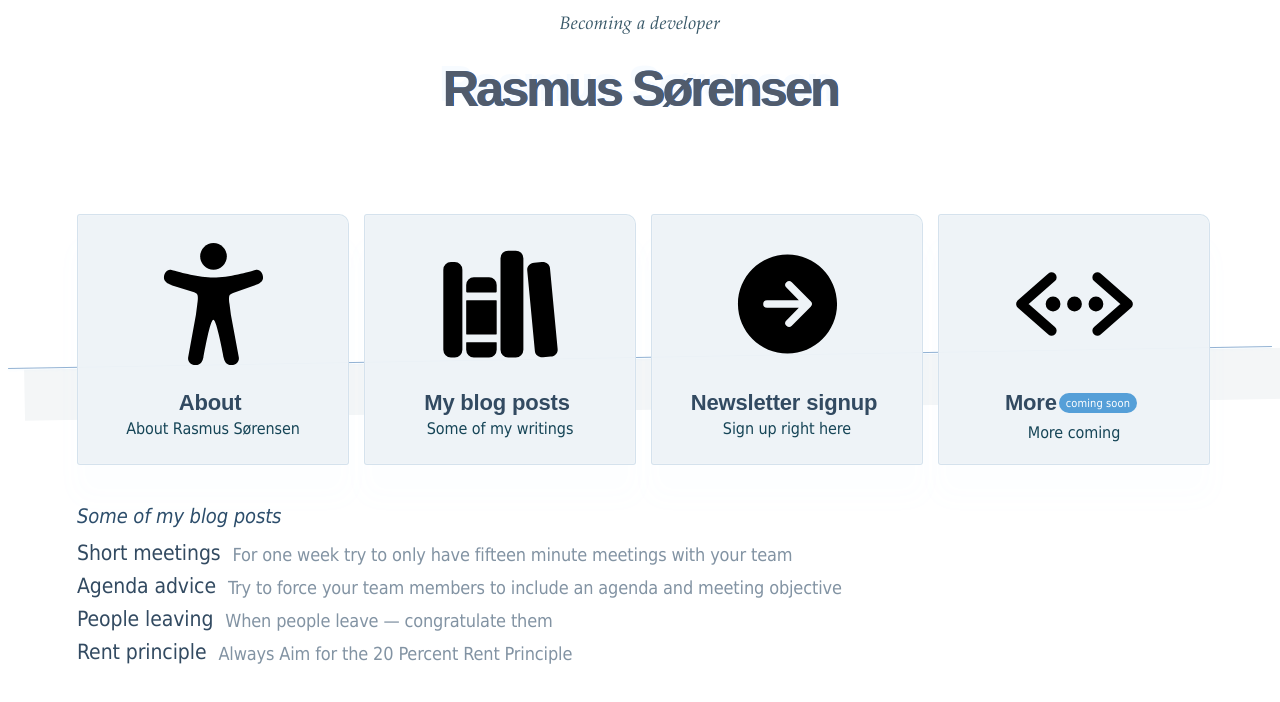
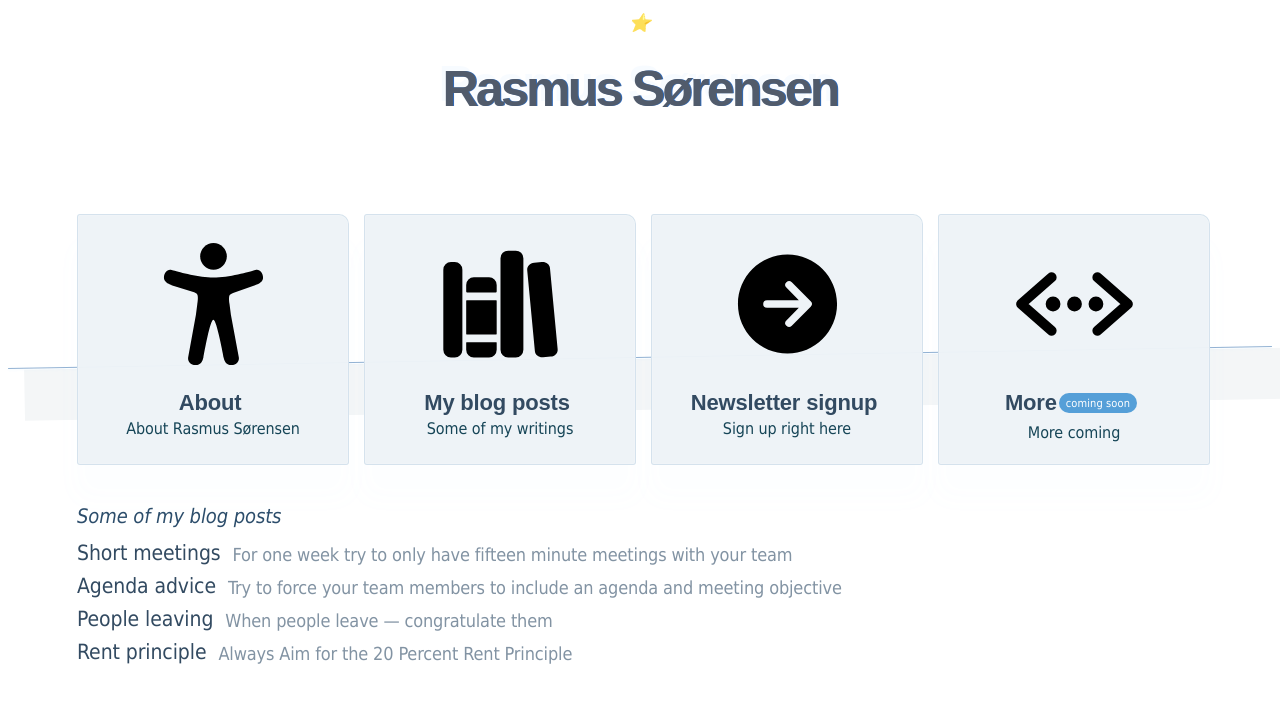
Before and after one commit to razz1000/rasmussoerensen, a plain HTML site: page index.html in a window 1280 px wide. Drawn offline with nearby package versions, Linux system fonts and the light colour scheme.

Commit message:
Add files via upload

```diff
--- a/index.html
+++ b/index.html
@@ -16,7 +16,7 @@
 
         <div class="header-links-container home">
           <div class="breadcrumbs home">
-            <div class="pre-header">Becoming a developer</div>
+            <div class="pre-header">⭐</div>
           </div><a href="https://www.rasmussoerensen.com/" aria-current="page" class="header-name w--current" style="">Rasmus Sørensen</a>
         </div>
       </div>
--- a/stylesheet.css
+++ b/stylesheet.css
@@ -178,6 +178,7 @@ a.header-name.w--current:visited {
 @media screen and (max-width: 991px) {
   a.header-name.w--current {
     text-align: center;
+    font-size: 80px;
   }
 }
 
```
Also changed, not shown: 1 other file.
